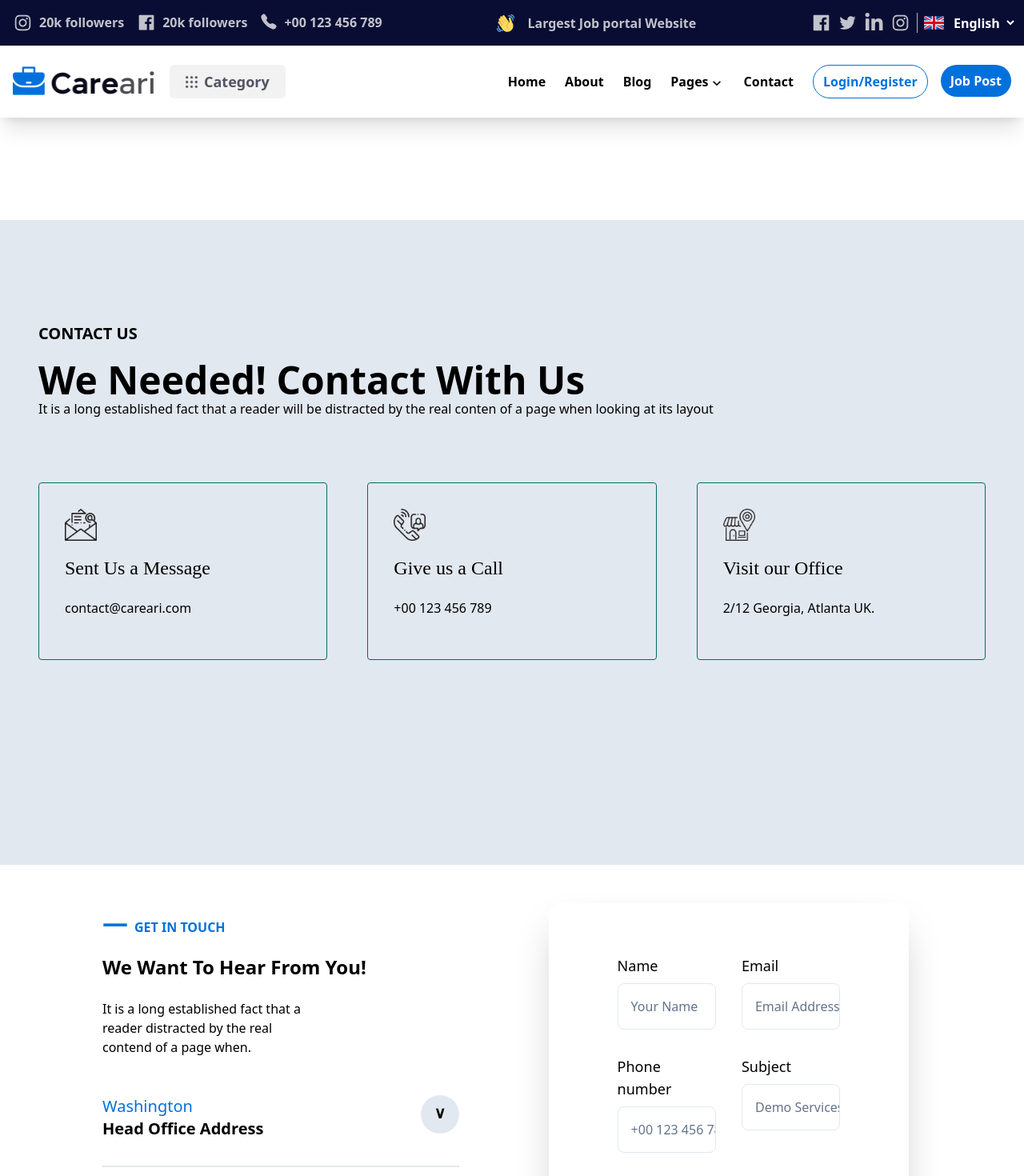
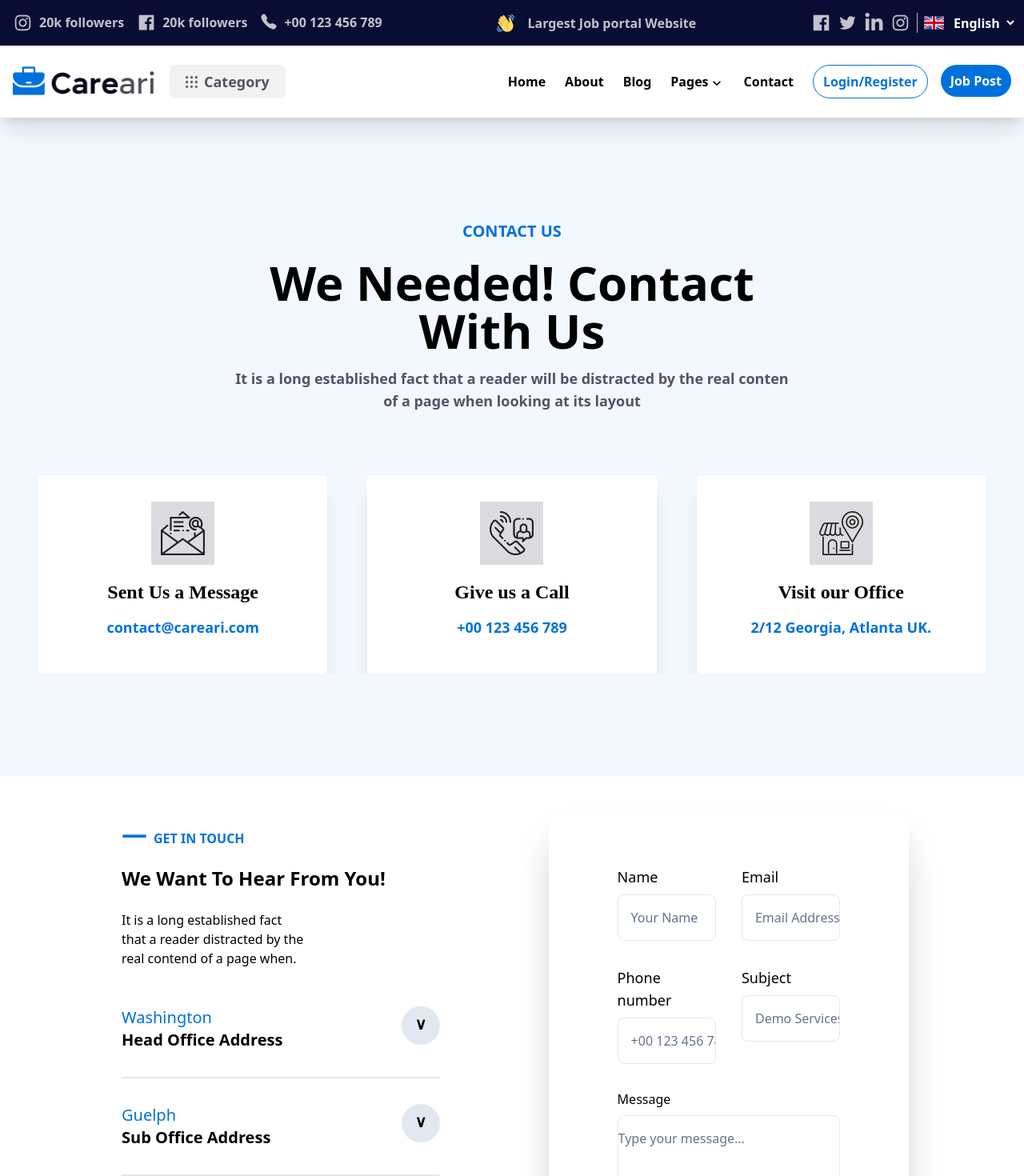
Before and after one commit to estherlardze/job-search-portal, a React (Vite) app: page /contact in a window 1280 px wide. Shown: the top 1470 px of the page at 80% size. Built offline with nearby package versions, Linux system fonts and the light colour scheme.

Commit message:
added contact

```diff
--- a/src/Pages/Contact/Contact.jsx
+++ b/src/Pages/Contact/Contact.jsx
@@ -10,7 +10,7 @@ const Contact = () => {
     <>
       <div>
         <Navbar />
-        <div className="mb-[-2rem] bg-slate-200">
+        <div className="mb-[-2rem]">
           <ContactUs />
           <GetInTouchWithUs />
           <FaQues />
--- a/src/components/Accordion/AccordionSec.jsx
+++ b/src/components/Accordion/AccordionSec.jsx
@@ -2,7 +2,7 @@ import Accordion from './Accordion';
 
 function AccordionSec({ title, items, reason, sentence, dash }) {
   return (
-    <div className="mb-4">
+    <div className="mx-6">
       <div className="inline-flex flex-col justify-between gap-4 pb-12">
         <p className="font-bold text-blue">
           <span className="pr-2  text-[2rem]">{dash}</span>
--- a/src/components/ContactSlide/ContactSlide.jsx
+++ b/src/components/ContactSlide/ContactSlide.jsx
@@ -38,7 +38,7 @@ const ContactSlide = () => {
         slidesPerView={1}
         spaceBetween={10}
         breakpoints={{
-          640: {
+          320: {
             slidesPerView: 1,
             spaceBetween: 20,
           },
@@ -56,16 +56,16 @@ const ContactSlide = () => {
         {reviews.map((review) => (
           <SwiperSlide
             key={review.id}
-            className="rounded border border-[#006B6A] p-8"
+            className="rounded shadow-xl bg-white p-8"
           >
-            <div>
-              <div className="flex items-center gap-4">
-                <img src={review.Avatar} alt="" className="h-10" />
+            <div className='text-center flex flex-col justify-center'>
+              <div className="mx-auto">
+                <img src={review.Avatar} alt="" className='bg-gray/20 p-3'/>
               </div>
-              <h1 className="pt-4 font-['Sora'] text-[1.5rem]">
+              <h1 className="pt-4 font-['Sora'] text-[1.5rem] font-bold">
                 {review.name}
               </h1>
-              <p className="my-5">{review.comment}</p>
+              <p className="my-3 text-blue font-bold text-lg">{review.comment}</p>
             </div>
           </SwiperSlide>
         ))}
--- a/src/components/ContactSlide/ContactUs.jsx
+++ b/src/components/ContactSlide/ContactUs.jsx
@@ -5,13 +5,13 @@ import ContactSlide from './ContactSlide';
 
 const ContactUs = () => {
   return (
-    <div className="bg-bgShade my-32 px-4 py-32 lg:px-12 ">
-      <div className="mb-20">
-        <p className=" mb-5 text-xl font-semibold">CONTACT US</p>
-        <h2 className=" text-4xl font-bold md:text-5xl">
+    <div className="bg-blue/5 px-4 py-32 lg:px-12 ">
+      <div className="mb-20 text-center w-[90%] mx-[5%] md:w-[60%] md:mx-[20%] ">
+        <p className=" mb-5 text-xl font-semibold text-blue">CONTACT US</p>
+        <h2 className="text-4xl font-semibold md:text-6xl">
           We Needed! Contact With Us
         </h2>
-        <p>
+        <p className='text-lg text-gray font-semibold mt-4'>
           It is a long established fact that a reader will be distracted by the
           real conten of a page when looking at its layout
         </p>
--- a/src/components/FaQues/FaQues.jsx
+++ b/src/components/FaQues/FaQues.jsx
@@ -5,12 +5,12 @@ import { AccordionSec } from '../Accordion';
 const FaQues = () => {
   return (
     <>
-      <div className="bg-white pt-12 text-center">
+      <div className="bg-white pt-12 text-center mt-4">
         <p className="font-bold text-blue">FAQS</p>
         <p className="text-4xl font-semibold">Frequently Asked Questions</p>
       </div>
       <div className=" flex  pb-[8rem] flex-col bg-white pt-12 lg:flex-row">
-        <div className="pl-8 pt-8">
+        <div className="mx-8 pt-8">
           <img src={faq} alt="faq" />
         </div>
         <AccordionSec
--- a/src/components/Footer/Footer.jsx
+++ b/src/components/Footer/Footer.jsx
@@ -9,8 +9,9 @@ const transition = 'transition-all ease-in-out duration-500';
 const Footer = () => {
   return (
     <footer className="mx-[5%] mt-[50px] w-[90%] pt-10 lg:mx-[10%] lg:w-[80%]">
-      <section className="mb-8 grid grid-cols-10 gap-12 xl:gap-8">
-        <article className="col-span-6 sm:col-span-6 md:col-span-5 xl:col-span-3">
+      <section className="flex flex-wrap lg:flex-nowrap gap-8 mb-6">
+
+        <article className="w-full sm:w-2/4 lg:w-1/4">
           <img src={logo} alt="logo" className="w-[100px] sm:w-[180px]" />
           <p className="my-6 text-lg font-semibold text-gray">
             It is a long esta fact that a reader wil dist by the real cont of a
@@ -43,7 +44,7 @@ const Footer = () => {
           </div>
         </article>
 
-        <article className="col-span-10 sm:col-span-4 md:col-span-3 xl:col-span-2">
+        <article className=" w-full sm:w-2/4 lg:w-1/4">
           <h3 className="text-xl font-bold">Main Pages</h3>
           <Link to="/">
             <p
@@ -89,7 +90,7 @@ const Footer = () => {
           </Link>
         </article>
 
-        <article className="col-span-10 sm:col-span-4 md:col-span-2 xl:col-span-2">
+        <article className="w-full sm:w-2/4 lg:w-1/4">
           <h3 className="text-xl font-bold">Quick Links</h3>
           <Link to="/signup">
             <p
@@ -135,7 +136,7 @@ const Footer = () => {
           </Link>
         </article>
 
-        <article className="col-span-6 sm:col-span-6 md:col-span-5 xl:col-span-3">
+        <article className="w-full sm:w-2/4 lg:w-1/4">
           <h3 className="text-xl font-bold">Contact Info</h3>
           <p className="my-1 text-lg font-semibold text-gray">
             Phone:+00 123 456 789
@@ -163,6 +164,7 @@ const Footer = () => {
           </div>
         </article>
       </section>
+
       <hr className="border border-gray/30" />
       <p className="my-6 text-center text-sm font-semibold text-black/80 sm:text-xl">
         Copyright © Careari - Design by
--- a/tailwind.config.js
+++ b/tailwind.config.js
@@ -10,6 +10,7 @@ export default {
         black: '#000000',
         gray: '#535366',
         blue: '#0071DC',
+        fadeblue: "#f2f7f7",
         gradient: '#FF9680-#FCAC11'
       },
       backgroundImage: {
```
